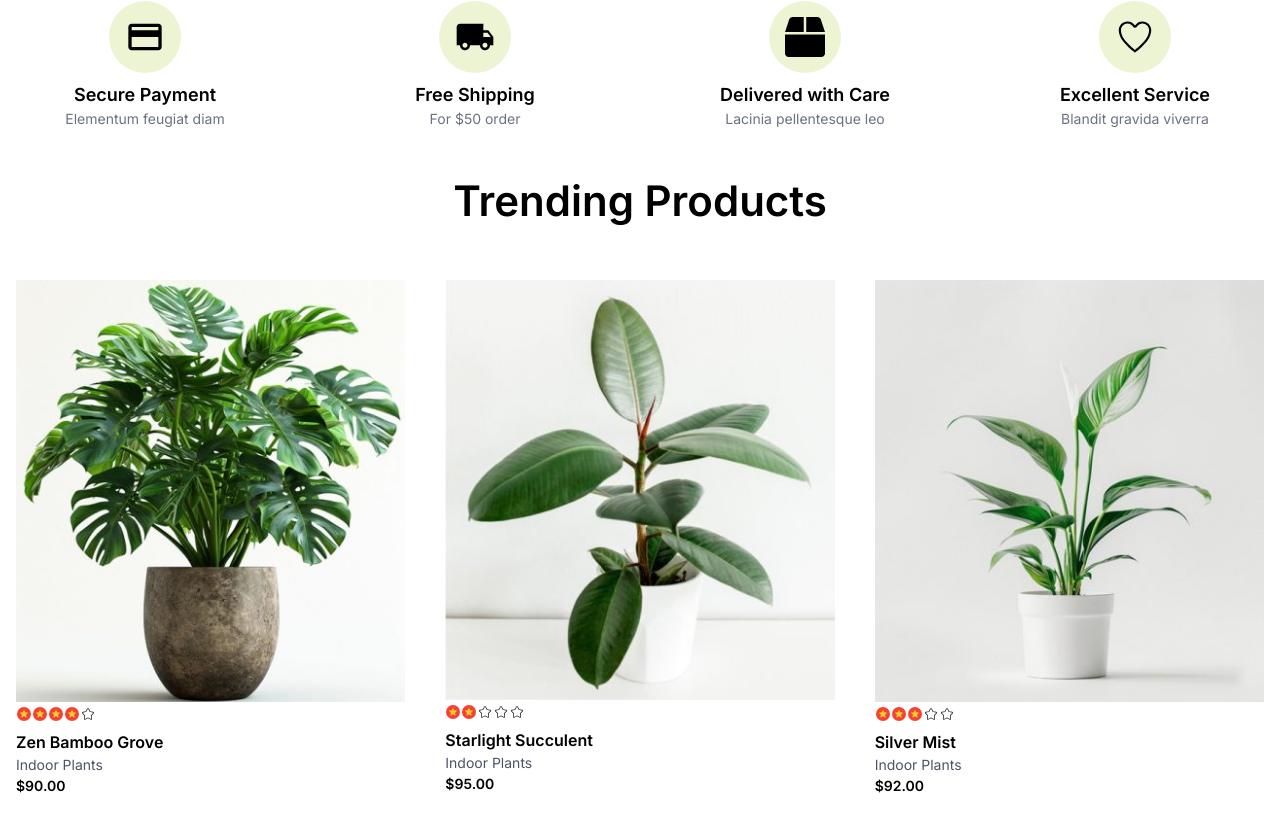
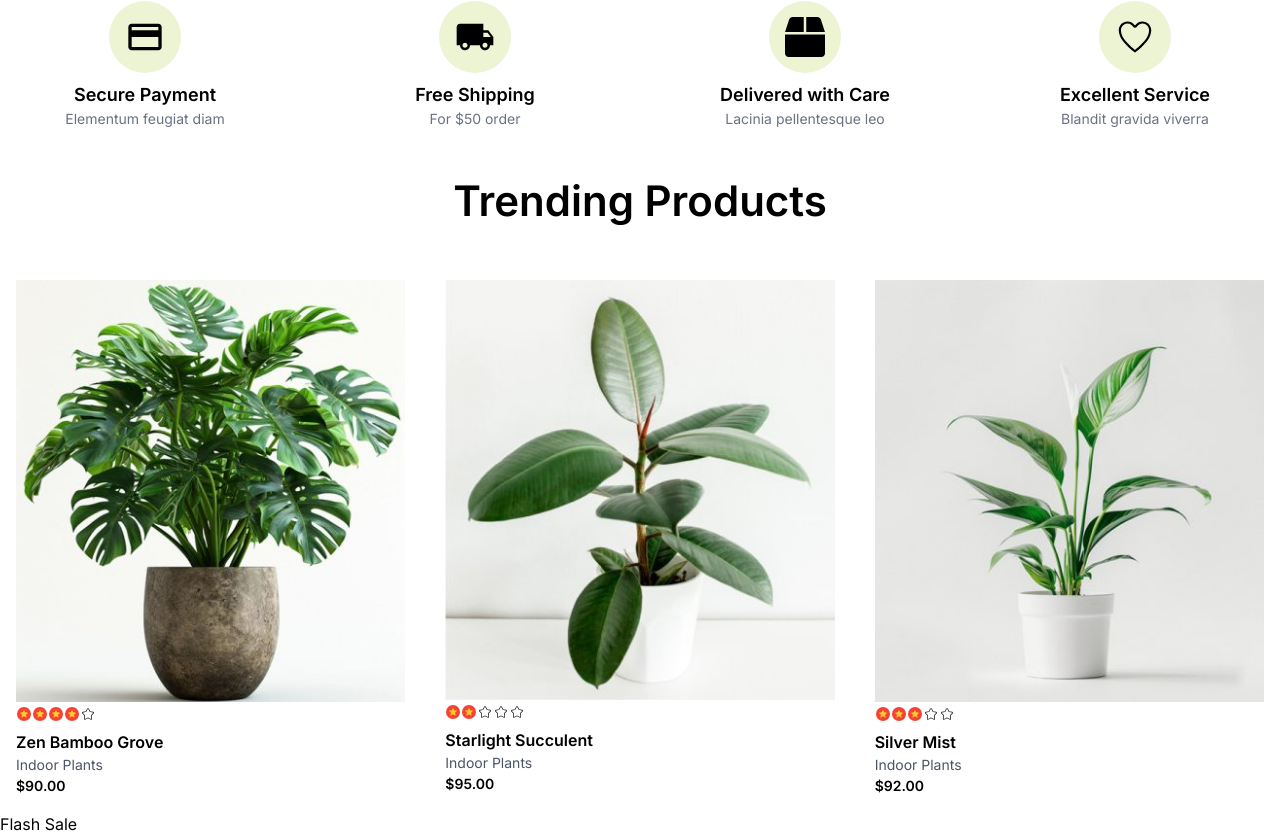
Before and after one commit to YogeshKumarM-GITHUB/EcommerceWebsiteReact, a React (Vite) app: page / in a window 1280 px wide. Shown: the part 831-1667 px from the top of the page. Before the commit the page ends 1643 px from the top, so only its background shows below. Built offline with nearby package versions, Linux system fonts and the light colour scheme.

Commit message:
Design Changes

```diff
--- /dev/null
+++ b/src/components/FlashSale.jsx
@@ -0,0 +1,8 @@
+const FlashSale=()=>{
+    return(
+        <div>
+            Flash Sale
+        </div>
+    )
+}
+export default FlashSale;
--- a/src/pages/Home.jsx
+++ b/src/pages/Home.jsx
@@ -1,3 +1,4 @@
+import FlashSale from "../components/FlashSale";
 import HeroSection from "../components/HeroSection";
 import PackageDetails from "../components/PackageDetails";
 import TrendingProducts from "../components/TrendingProducts";
@@ -8,6 +9,7 @@ const Home=()=>{
             <HeroSection/>
             <PackageDetails/>
             <TrendingProducts/>
+            <FlashSale/>
         </div>
     )
 }
```
